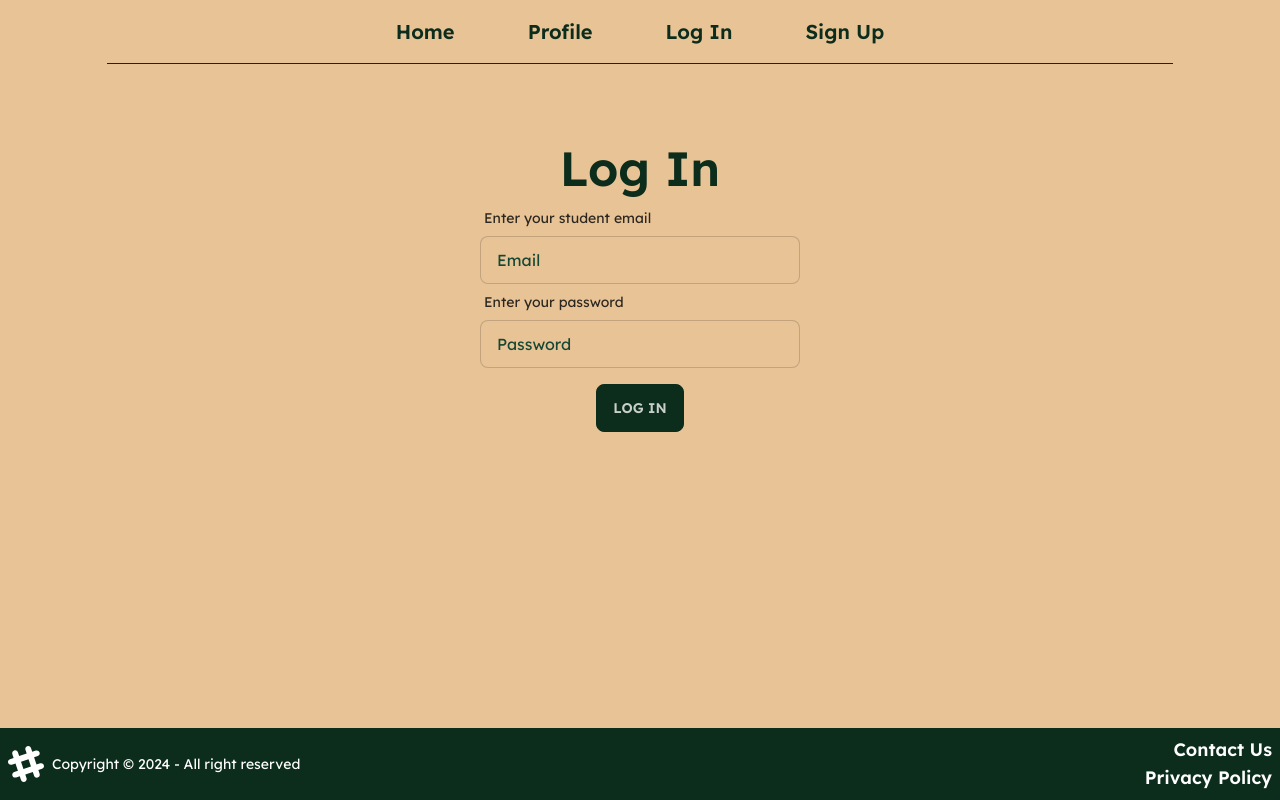
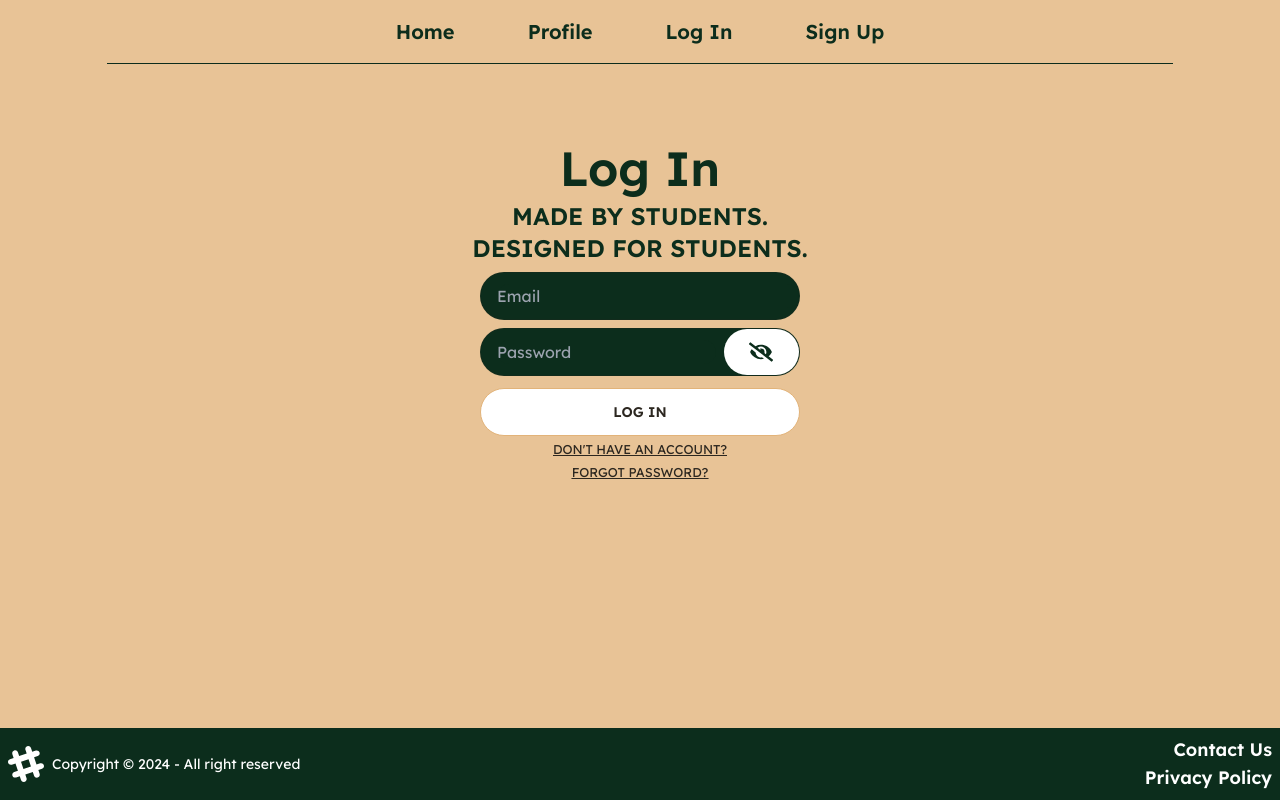
Before and after one commit to N1tingale/Year2Year, a React (Vite) app in the folder frontend/: page /login in a window 1280 px wide. Built offline with nearby package versions, Linux system fonts and the light colour scheme.

Commit message:
implemented login design

```diff
--- a/frontend/src/components/Login.jsx
+++ b/frontend/src/components/Login.jsx
@@ -2,10 +2,19 @@ import { useState } from "react";
 import Navbar from "./Navbar";
 import axios from "axios";
 import Footer from "./Footer";
+import Input from "./Input";
+import { Link } from "react-router-dom";
+import { FaEye, FaEyeSlash } from "react-icons/fa";
 export default function Login() {
   const [email, setEmail] = useState("");
 
   const [password, setPassword] = useState("");
+
+  const [showPassword, setShowPassword] = useState(false);
+
+  const onPasswordClick = () => {
+    setShowPassword((state) => !state);
+  };
 
   const sendLogInData = () => {
     axios
@@ -24,31 +33,40 @@ export default function Login() {
         <h1 className="text-5xl font-semibold mb-2 text-primaryColor">
           Log In
         </h1>
-        <label className="form-control w-full max-w-xs">
-          <div className="label">
-            <span className="label-text">Enter your student email</span>
-          </div>
-          <input
-            type="email"
-            placeholder="Email"
-            className="input input-bordered w-full max-w-xs placeholder:text-primaryColor-800"
-            onChange={(e) => setEmail(e.target.value)}
-          />
-        </label>
-        <label className="form-control w-full max-w-xs">
-          <div className="label">
-            <span className="label-text">Enter your password</span>
-          </div>
-          <input
-            type="password"
-            placeholder="Password"
-            className="input input-bordered w-full max-w-xs placeholder:text-primaryColor-800"
-            onChange={(e) => setPassword(e.target.value)}
-          />
-        </label>
-        <button className="btn btn-primary mt-4" onClick={sendLogInData}>
-          Log in
-        </button>
+        <p className="text-2xl font-semibold text-primaryColor">
+          MADE BY STUDENTS.
+        </p>
+        <p className="text-2xl font-semibold text-primaryColor">
+          DESIGNED FOR STUDENTS.
+        </p>
+        <div className="w-80">
+          <Input type={"email"} placeholder={"Email"} setState={setEmail} />
+          <Input
+            type={showPassword ? "text" : "password"}
+            placeholder={"Password"}
+            setState={setPassword}
+            showPassword={showPassword}
+            onClick={onPasswordClick}
+          >
+            {showPassword ? (
+              <FaEye className="text-primaryColor h-6 w-6" />
+            ) : (
+              <FaEyeSlash className="text-primaryColor h-6 w-6" />
+            )}
+          </Input>
+          <button
+            onClick={sendLogInData}
+            className="btn bg-white mt-1 rounded-3xl w-full"
+          >
+            Log In
+          </button>
+        </div>
+        <small className="mt-1 underline">
+          <Link to="/login">DON'T HAVE AN ACCOUNT?</Link>
+        </small>
+        <small className="mt-1 underline">
+          <Link to="/login">FORGOT PASSWORD?</Link>
+        </small>
       </div>
       <Footer />
     </div>
--- a/frontend/src/components/SignUp.jsx
+++ b/frontend/src/components/SignUp.jsx
@@ -4,6 +4,7 @@ import Input from "./Input";
 import { useState } from "react";
 import { FaEye } from "react-icons/fa";
 import { FaEyeSlash } from "react-icons/fa";
+import { Link } from "react-router-dom";
 
 export default function SignUp() {
   const [email, setEmail] = useState("");
@@ -83,6 +84,9 @@ export default function SignUp() {
             Sign Up
           </button>
         </div>
+        <small className="mt-1 underline">
+          <Link to="/login">HAVE AN ACCOUNT?</Link>
+        </small>
       </div>
       <Footer />
     </div>
```
